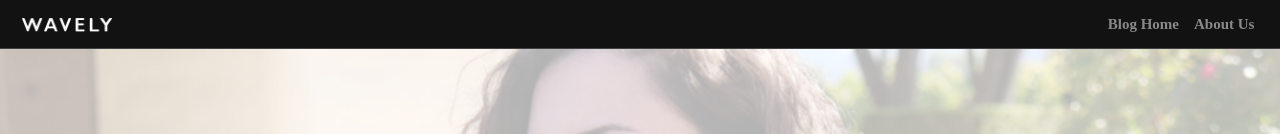
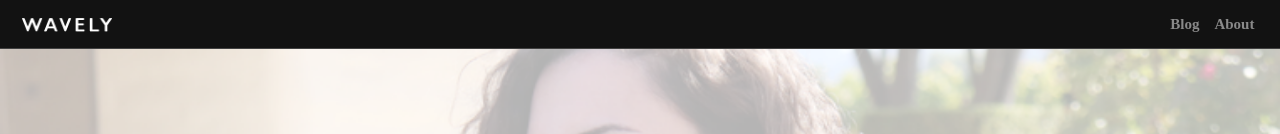
Before and after one commit to WavelyUSA/Wavely-About-Page, a React (Create React App) app in the folder about-us/: page / in a window 1280 px wide. Shown: the top 134 px of the page. Built offline with nearby package versions, Linux system fonts and the light colour scheme.

Commit message:
Changed navbar text

```diff
--- a/about-us/src/components/General/NavBar/NavBar.js
+++ b/about-us/src/components/General/NavBar/NavBar.js
@@ -14,10 +14,10 @@ const NavBar = () => {
       </a>
       <div className="navbar-links">
         <a className="blog-href" href="https://blog.wavely.com/">
-          <div className="blog-home-text">Blog Home</div>
+          <div className="blog-home-text">Blog</div>
         </a>
-        <a className="about-href" href="http://about.wavely.com/">
-          <div className="about-home-text">About Us</div>
+        <a className="about-href" href="https://about.wavely.com/">
+          <div className="about-home-text">About</div>
         </a>
       </div>
     </Navbar>
```
